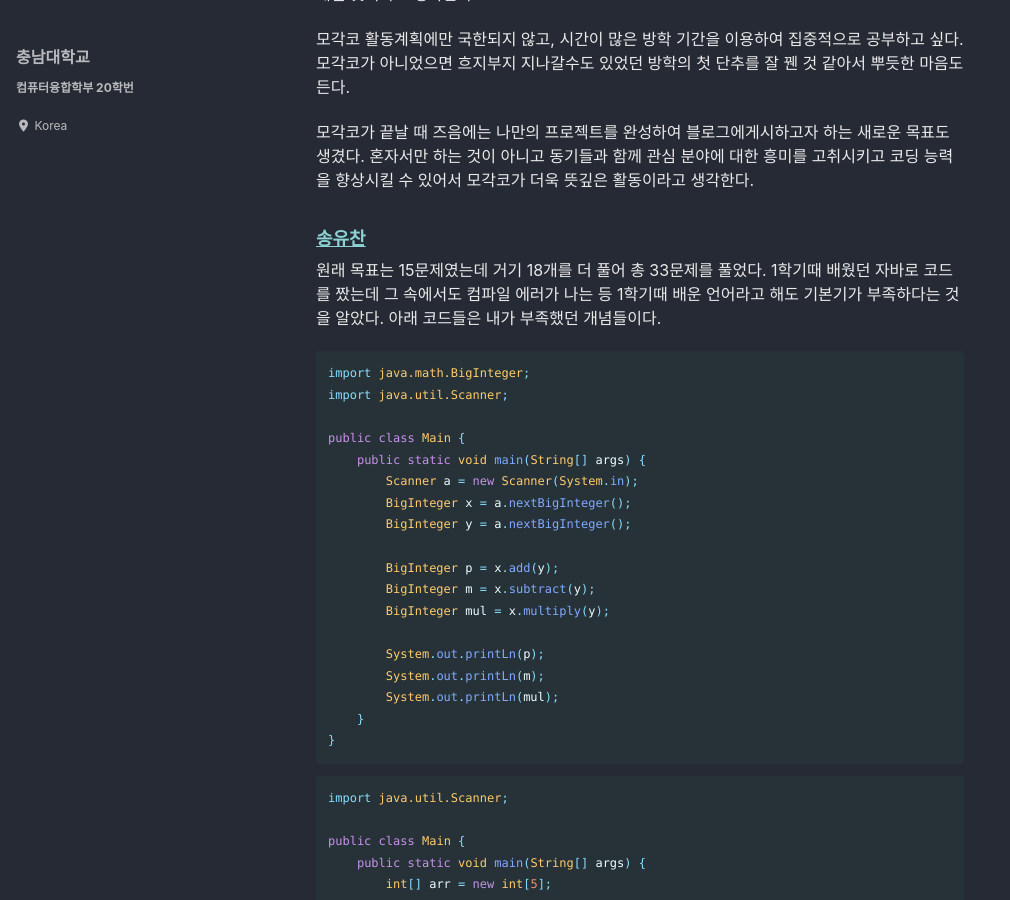
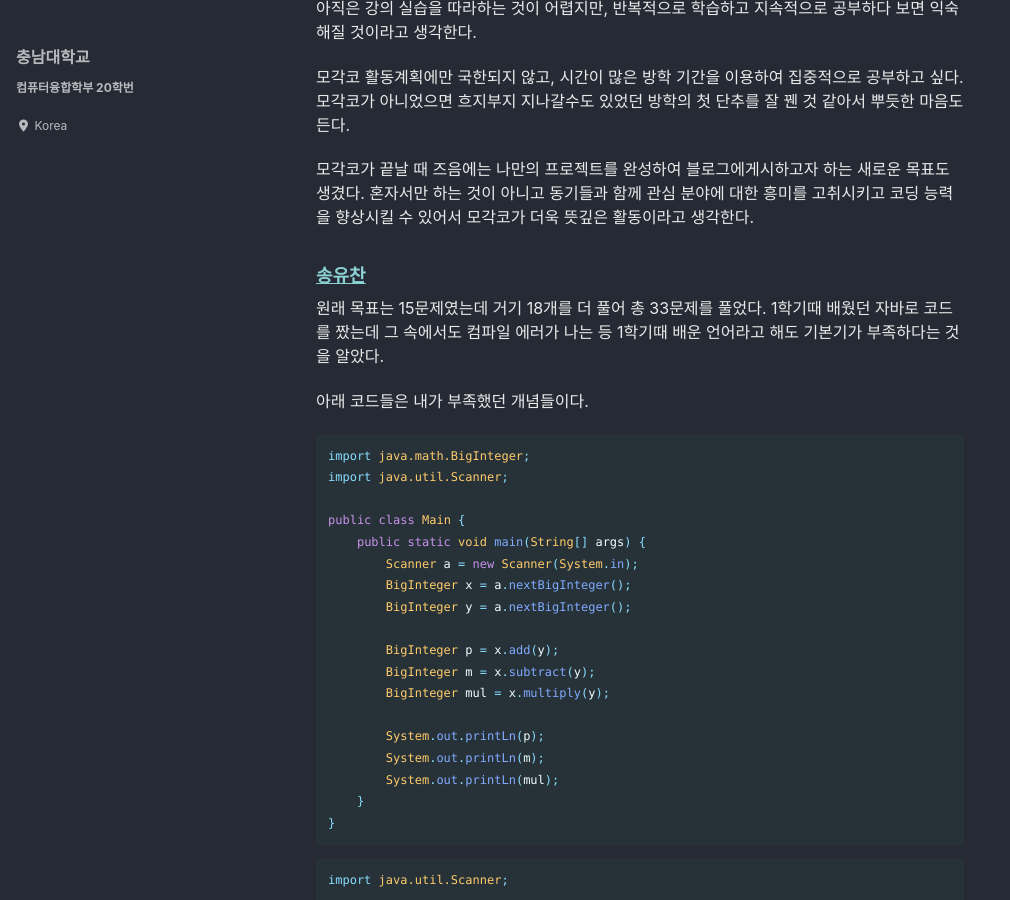
Before and after one commit to schrodinger-20/schrodinger-20.github.io, a Jekyll site: the page built from _posts/2020-06-30-1회.md, in a window 1280 px wide and 900 px high, scrolled down 3363 px. Shown: the whole window, without its empty margins (0-1010 px from the left). Built offline with Jekyll 4.4.1, drawn with Linux system fonts in a browser that asks for light colours; cached includes are drawn as plain includes; nearby versions of some CDN libraries.

Commit message:
ㅁㄴㅇ

````diff
--- a/_posts/2020-06-30-1회.md
+++ b/_posts/2020-06-30-1회.md
@@ -53,7 +53,7 @@ True-Eye에 대한 작업이 끝나고 30분 가량이 남아서 저의 토이
 
 ![인프런](/images/2020-06-30/인프런.png)
 
-+ BOJ_10039 [평균점수](https://www.acmicpc.net/problem/10039)
+BOJ_10039 [평균점수](https://www.acmicpc.net/problem/10039)
 ```python
 list = []
 for i in range(5) :
@@ -65,7 +65,7 @@ avg = sum(list)/len(list)
 print(int(avg))
 ```
 
-+ BOJ_5534 [상근날드](https://www.acmicpc.net/problem/5534)
+BOJ_5534 [상근날드](https://www.acmicpc.net/problem/5534)
 ```python
 burger = []
 beverage = []
@@ -97,7 +97,9 @@ for i in range(5) :
 
 
 ### [송유찬](https://dbcks7788123.tistory.com/3)
-원래 목표는 15문제였는데 거기 18개를 더 풀어 총 33문제를 풀었다. 1학기때 배웠던 자바로 코드를 짰는데 그 속에서도 컴파일 에러가 나는 등 1학기때 배운 언어라고 해도 기본기가 부족하다는 것을 알았다. 아래 코드들은 내가 부족했던 개념들이다.
+원래 목표는 15문제였는데 거기 18개를 더 풀어 총 33문제를 풀었다. 1학기때 배웠던 자바로 코드를 짰는데 그 속에서도 컴파일 에러가 나는 등 1학기때 배운 언어라고 해도 기본기가 부족하다는 것을 알았다.
+
+아래 코드들은 내가 부족했던 개념들이다.
 
 ```java
 import java.math.BigInteger;
````
